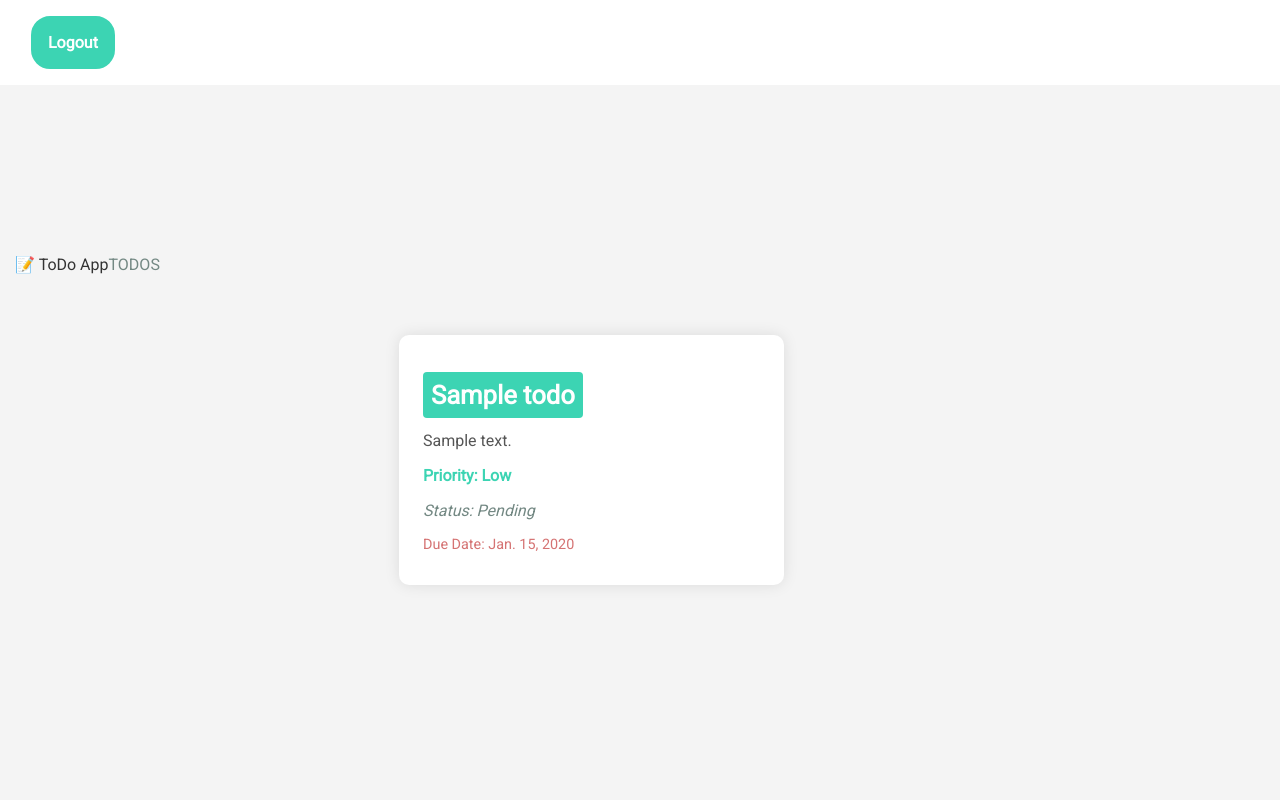
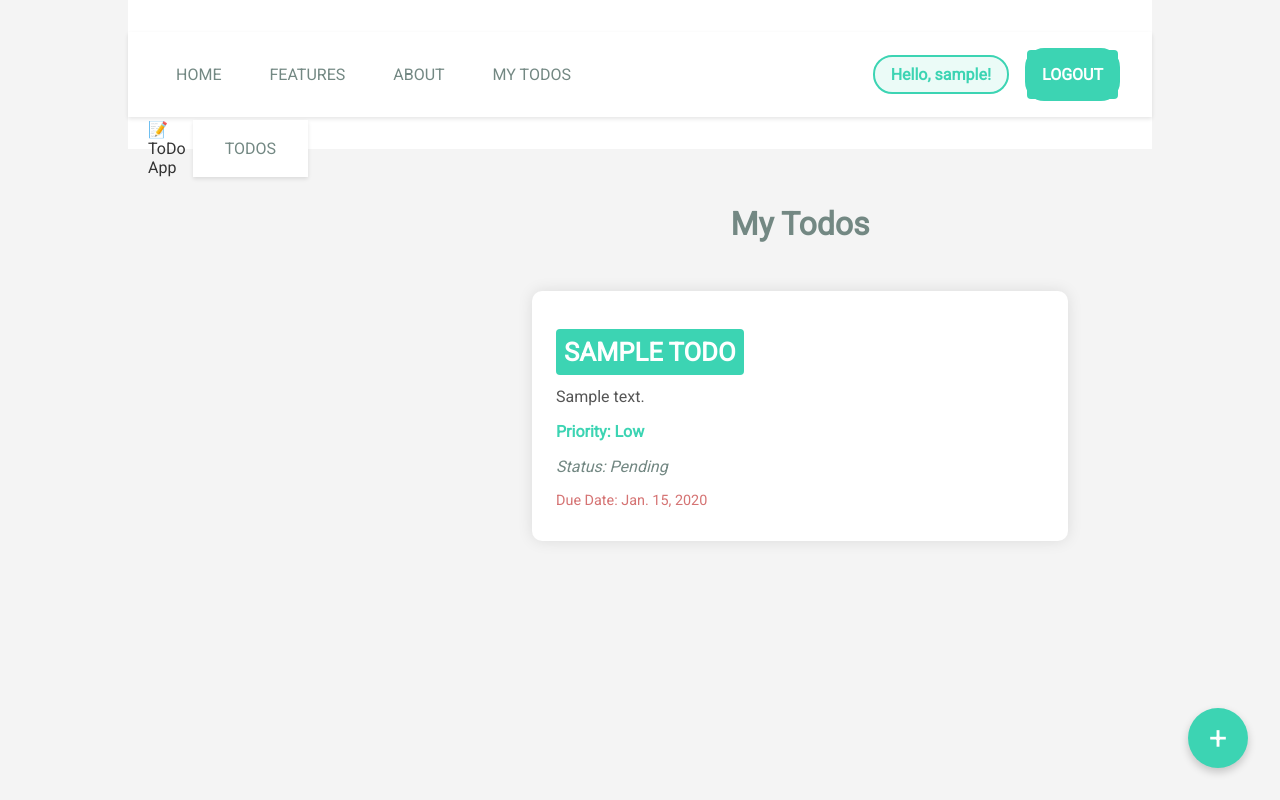
Before and after one commit to thedivloop/advanced-todo-list, a Django app: page /todos/ in a window 1280 px wide. Run offline with Django 5.2, Linux system fonts and the light colour scheme; a user stored in the database is signed in; tables that the repository leaves empty hold one stand-in row (values such as "Sample post").

Commit message:
refactored base templates

```diff
--- a/public_frontend/templates/public_frontend/about.html
+++ b/public_frontend/templates/public_frontend/about.html
@@ -1,4 +1,4 @@
-{% extends 'public_frontend/base_public.html' %}
+{% extends 'base.html' %}
 {% block title %}Atlas About{% endblock %}
 {% block content %}
 <h1>About</h1>
--- a/public_frontend/templates/public_frontend/features.html
+++ b/public_frontend/templates/public_frontend/features.html
@@ -1,4 +1,4 @@
-{% extends 'public_frontend/base_public.html' %}
+{% extends 'base.html' %}
 {% block title %}Atlas Features{% endblock %}
 {% block content %}
 <h1>Features</h1>
--- a/public_frontend/templates/public_frontend/index.html
+++ b/public_frontend/templates/public_frontend/index.html
@@ -1,4 +1,4 @@
-{% extends 'public_frontend/base_public.html' %}
+{% extends 'base.html' %}
 {% block title %}Atlas Homepage{% endblock %}
 {% block content %}
 <h1>Homepage</h1>
--- a/static/css/styles.css
+++ b/static/css/styles.css
@@ -97,7 +97,7 @@ main {
   display: flex;
   flex-direction: column;
   align-items: center;
-  border-radius: 10px; */
+  border-radius: 10px;
 }
 
 h1 {
@@ -163,3 +163,65 @@ input[type="submit"]:hover {
   color: #3CD4B3;
   background-color: white;
 }
+
+/* User greeting in navigation */
+.user-greeting {
+  color: #3CD4B3;
+  font-weight: bold;
+  padding: 0.5rem 1rem;
+  background: rgba(60, 212, 179, 0.1);
+  border-radius: 4px;
+}
+
+/* Ensure navigation items align properly */
+nav {
+  display: flex;
+  justify-content: space-between;
+  align-items: center;
+  padding: 1rem 2rem;
+  background: white;
+  box-shadow: 0 2px 4px rgba(0, 0, 0, 0.1);
+}
+
+nav ul {
+  display: flex;
+  list-style: none;
+  margin: 0;
+  padding: 0;
+  gap: 1rem;
+  align-items: center;
+}
+
+nav ul li {
+  margin: 0;
+}
+
+nav ul li a {
+  text-decoration: none;
+  color: #738883;
+  padding: 0.5rem 1rem;
+  border-radius: 4px;
+  transition: all 0.3s ease;
+}
+
+nav ul li a:hover {
+  background: rgba(60, 212, 179, 0.1);
+  color: #3CD4B3;
+}
+
+.login-button a,
+.register-button a,
+.logout-button a {
+  background-color: #3CD4B3;
+  color: white !important;
+  padding: 0.5rem 1.5rem;
+  border-radius: 4px;
+  font-weight: bold;
+}
+
+
+.login-button a:hover,
+.register-button a:hover,
+.logout-button a:hover {
+  background-color: #29a17a;
+}
--- /dev/null
+++ b/templates/base.html
@@ -0,0 +1,46 @@
+{% load static %}
+<!DOCTYPE html>
+<html lang="en">
+<head>
+    <meta charset="UTF-8" />
+    <meta name="viewport" content="width=device-width, initial-scale=1.0" />
+    <title>{% block title %}Atlas{% endblock %}</title>
+    <link href="https://fonts.googleapis.com/css2?family=Roboto&display=swap" rel="stylesheet">
+    <link rel="stylesheet" href="{% static 'css/styles.css' %}">
+    {% block extra_css %}{% endblock %}
+</head>
+<body>
+    <div class="main-container">
+        <header>
+            <nav>
+                <!-- Left side navigation -->
+                <ul>
+                    <li><a href="{% url 'public_frontend:index' %}">Home</a></li>
+                    <li><a href="{% url 'public_frontend:features' %}">Features</a></li>
+                    <li><a href="{% url 'public_frontend:about' %}">About</a></li>
+                    {% if user.is_authenticated %}
+                    <li><a href="{% url 'todos:index' %}">My Todos</a></li>
+                    {% endif %}
+                </ul>
+
+                <!-- Right side navigation -->
+                <ul class="app-access">
+                    {% if user.is_authenticated %}
+                        <li class="user-greeting">Hello, {{ user.username }}!</li>
+                        <li class="logout-button"><a href="{% url 'users:logout' %}">Logout</a></li>
+                    {% else %}
+                        <li class="register-button"><a href="{% url 'users:register' %}">Register</a></li>
+                        <li class="login-button"><a href="{% url 'users:login' %}">Login</a></li>
+                    {% endif %}
+                </ul>
+            </nav>
+        </header>
+
+        <main>
+            {% block content %}{% endblock %}
+        </main>
+
+        {% block extra_js %}{% endblock %}
+    </div>
+</body>
+</html>
--- a/todos/templates/todos/delete.html
+++ b/todos/templates/todos/delete.html
@@ -1,4 +1,4 @@
-{% extends 'todos/layout.html' %}
+{% extends 'base.html' %}
 {% block title %}Delete Todo{% endblock %}
 
 {% block content %}
--- a/todos/templates/todos/detail.html
+++ b/todos/templates/todos/detail.html
@@ -1,4 +1,4 @@
-{% extends 'todos/layout.html' %}
+{% extends 'base.html' %}
 {% block title %}Detailed View{% endblock %}
 {% block head %}
 <link href="https://fonts.googleapis.com/css2?family=Roboto&display=swap" rel="stylesheet">
--- a/todos/templates/todos/index.html
+++ b/todos/templates/todos/index.html
@@ -1,7 +1,9 @@
-{% extends 'base_app.html' %}
+{% extends 'base.html' %}
+{% load static %}
+
 {% block title %}Your Todos{% endblock %}
-{% block head %}
-<link href="https://fonts.googleapis.com/css2?family=Roboto&display=swap" rel="stylesheet">
+
+{% block extra_css %}
 <style>
   * {
     box-sizing: border-box;
@@ -17,16 +19,13 @@
 
   .main-container-index {
     margin-left: 10rem;
-    /* max-width: 1200px; */
     width: 100%;
-    margin-left: 10rem;
     padding: 2rem;
   }
 
   .todo-dashboard {
     display: flex;
     flex-direction: column;
-    /* max-width: 1200px; */
     margin-left: 10rem;
     padding: 2rem;
   }
@@ -102,6 +101,28 @@
     background-color: #29a17a;
   }
 
+  .add-todo-button {
+    position: fixed;
+    bottom: 2rem;
+    right: 2rem;
+    background-color: #3CD4B3;
+    color: white;
+    width: 60px;
+    height: 60px;
+    border-radius: 50%;
+    display: flex;
+    align-items: center;
+    justify-content: center;
+    font-size: 2rem;
+    text-decoration: none;
+    box-shadow: 0 4px 8px rgba(0, 0, 0, 0.2);
+    transition: all 0.3s ease;
+  }
+
+  .add-todo-button:hover {
+    background-color: #29a17a;
+    transform: scale(1.1);
+  }
 </style>
 {% endblock %}
 
@@ -109,20 +130,27 @@
 <div class="main-dashboard" style="display: flex;">
   {% include "partials/navbar.html" %}
 
-  <div class="main-container-index" >
+  <div class="main-container-index">
     <div class="todo-dashboard">
+      <h1>My Todos</h1>
       <ul class="todo-list">
         {% for todo in todos %}
         <li class="todo-card">
-          <h2><a href="{{ current_path }}{{ todo.id }}/">{{ todo.title }}</a></h2>
-          <p class="description">{{ todo.description}}</p>
+          <h2><a href="{% url 'todos:detail' todo.id %}">{{ todo.title }}</a></h2>
+          <p class="description">{{ todo.description }}</p>
           <p class="priority">Priority: {{ todo.priority }}</p>
           <p class="status">Status: {{ todo.status }}</p>
-          <p class="due-date">Due Date: {{ todo.due_date }}</p>
+          <p class="due-date">Due Date: {{ todo.due_date|default:"Not set" }}</p>
+        </li>
+        {% empty %}
+        <li style="grid-column: 1 / -1; text-align: center; padding: 2rem;">
+          <p style="font-size: 1.2em; color: #738883;">No todos yet. Create your first one!</p>
         </li>
         {% endfor %}
       </ul>
     </div>
   </div>
+
+  <a href="{% url 'todos:new' %}" class="add-todo-button" title="Add new todo">+</a>
 </div>
 {% endblock %}
--- a/todos/templates/todos/new.html
+++ b/todos/templates/todos/new.html
@@ -1,4 +1,4 @@
-{% extends 'todos/layout.html' %}
+{% extends 'base.html' %}
 {% block title %}New Todo{% endblock %}
 {% block content %}
 <div class="modal-box">
--- a/todos/templates/todos/update.html
+++ b/todos/templates/todos/update.html
@@ -1,4 +1,4 @@
-{% extends 'todos/layout.html' %}
+{% extends 'base.html' %}
 {% block title %}Update Todo{% endblock %}
 {% block content %}
 <div class="modal-box">
--- a/users/templates/users/login.html
+++ b/users/templates/users/login.html
@@ -1,4 +1,4 @@
-{% extends 'public_frontend/base_public.html' %}
+{% extends 'base.html' %}
 {% block title %}Atlas Login{% endblock %}
 {% block content %}
 <div class="modal-box">
--- a/users/templates/users/register.html
+++ b/users/templates/users/register.html
@@ -1,4 +1,4 @@
-{% extends 'public_frontend/base_public.html' %}
+{% extends 'base.html' %}
 {% block title %}Atlas Register{% endblock %}
 {% block content %}
 <div class="modal-box">
```
Also changed, not shown: public_frontend/templates/public_frontend/base_public.html (+1 -32 lines), public_frontend/templates/public_frontend/base_public_old.html (added, +32 -0 lines), todos/templates/todos/layout.html (+4 -34 lines), todos/templates/todos/layout_old.html (added, +34 -0 lines), users/templates/users/dashboard.html (+11 -12 lines), users/templates/users/dashboard_old.html (added, +12 -0 lines). Lines whose indentation alone changed are shown as unchanged.
